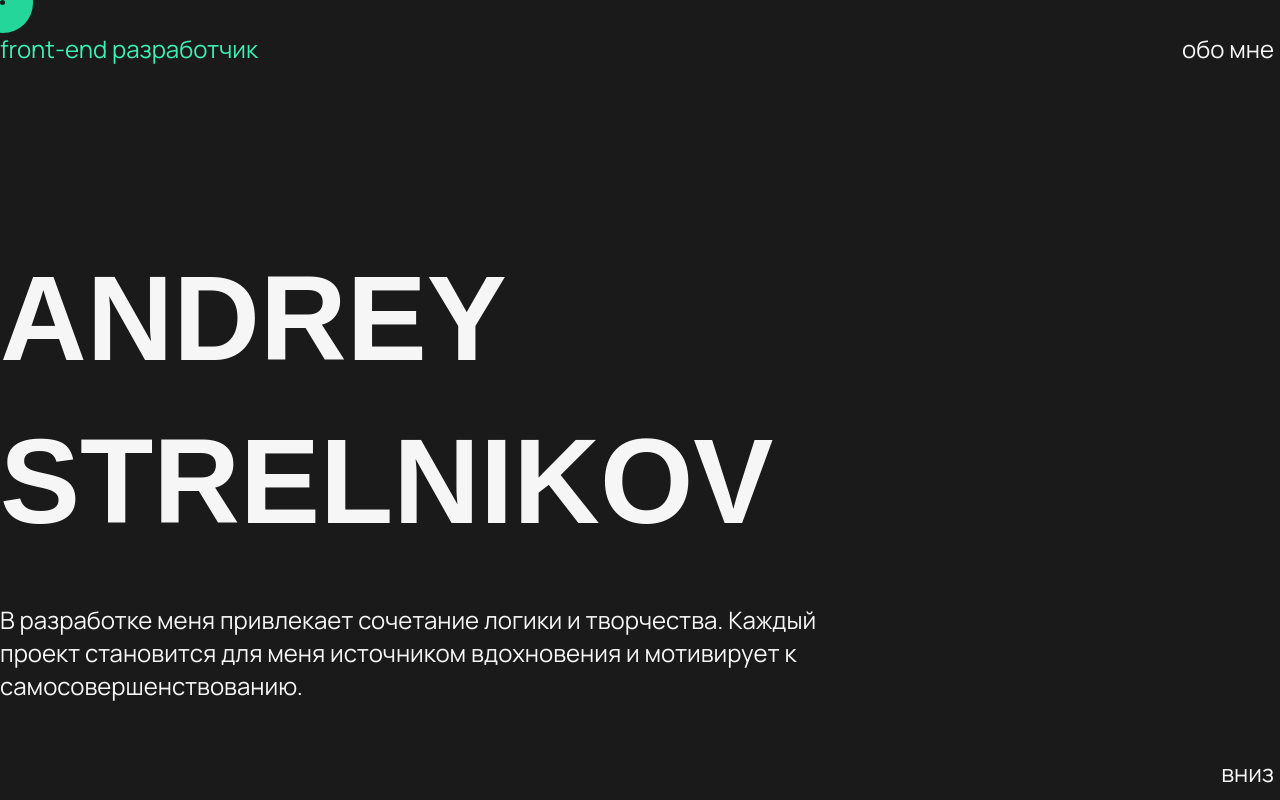
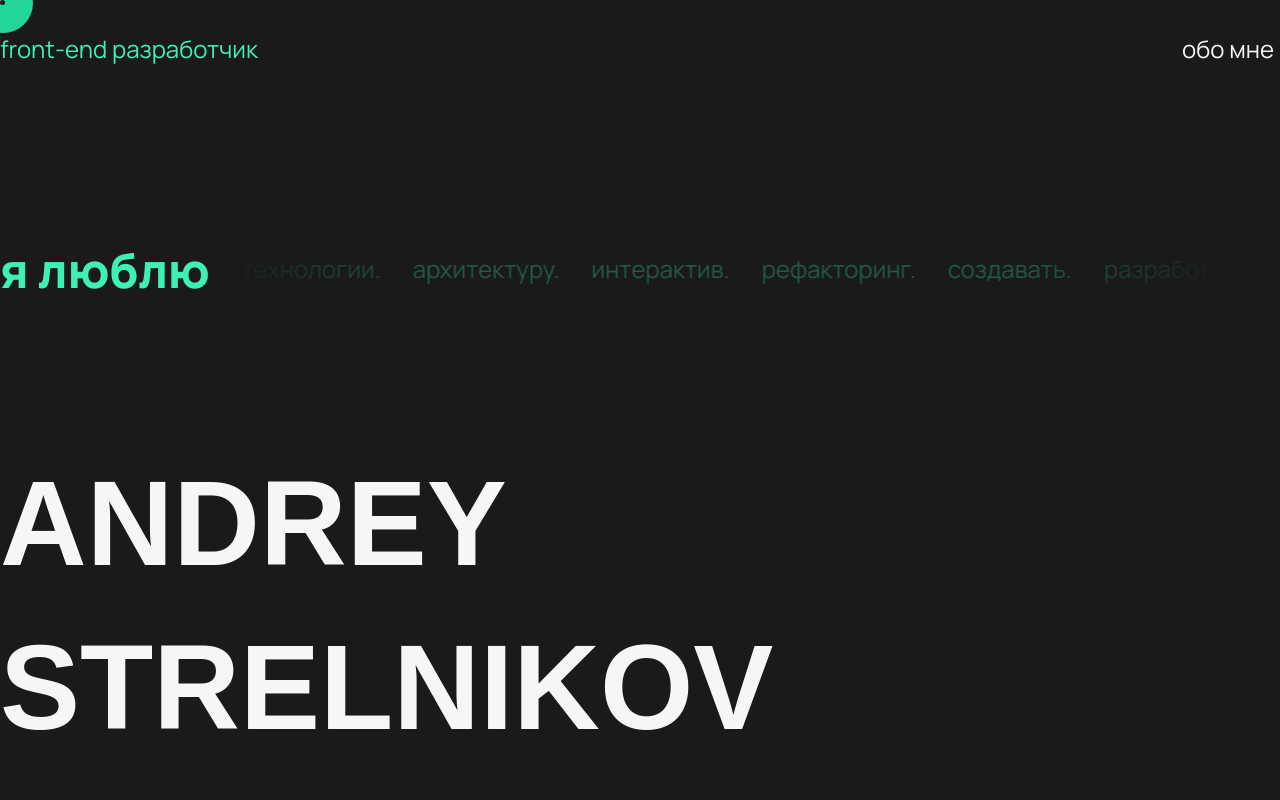
Before and after one commit to AndStrel/MyBuisnessCard, a React (Vite) app: page /home in a window 1280 px wide. Shown: the top 800 px of the page. Built offline with nearby package versions, Linux system fonts and the light colour scheme.

Commit message:
first option added

```diff
--- /dev/null
+++ b/src/components/carouselNew/carouselNew.tsx
@@ -0,0 +1,6 @@
+import { CarouselNewUI } from '@components/ui/carouselNew';
+import { words } from '@utils/constants';
+
+export const CarouselNew: React.FC = () => {
+  return <CarouselNewUI words={words} />;
+};
--- /dev/null
+++ b/src/components/carouselNew/index.ts
@@ -0,0 +1 @@
+export { CarouselNew } from './carouselNew';
--- /dev/null
+++ b/src/components/ui/carouselNew/carouselNew.module.scss
@@ -0,0 +1,101 @@
+@use '/src/styles/utils/variables.scss' as *;
+@use '/src/styles/utils/mixins.scss' as *;
+
+.container {
+  @include flex-center;
+  color: $colorAccent;
+  overflow: hidden;
+}
+
+.carousel {
+  @include flex-start;
+  flex-wrap: wrap;
+  overflow: hidden;
+  width: 100%;
+  white-space: nowrap;
+
+  &__wordContainer {
+    display: flex;
+    align-items: center;
+
+    &.staticContainer {
+      width: min-content;
+    }
+
+    &.dinamicContainer {
+     width: 100%; /* или используйте другие пропорции в зависимости от дизайна */
+    max-width: 1000px; /* Ограничение максимальной ширины */
+    min-width: 150px; /* Ограничение минимальной ширины */
+      position: relative;
+      overflow: hidden;
+      // flex: 1;
+      &:before,
+      &:after {
+        content: '';
+        position: absolute;
+        top: 0;
+        bottom: 0;
+        width: 20%; /* Ширина градиента */
+        pointer-events: none;
+        z-index: 1;
+      }
+
+      &:before {
+        left: 0;
+        background: linear-gradient(to right, #1a1a1a, rgba(255, 255, 255, 0));
+      }
+
+      &:after {
+        right: 0;
+        background: linear-gradient(to left, #1a1a1a, rgba(255, 255, 255, 0));
+      }
+    }
+  }
+
+  &__fixedText {
+    @include active-words;
+  }
+}
+
+.word {
+  @include disabled-words;
+  margin: 0 1rem;
+  transition: all 0.5s ease;
+  &:hover {
+    @include active-words;
+  }
+}
+
+.marquee {
+  display: flex;
+  align-items: center;
+  animation: scroll $animation-speed linear infinite;
+  will-change: transform; /* Улучшает производительность анимации */
+  &:hover {
+    animation-play-state: paused;
+  }
+}
+
+@keyframes scroll {
+  0% {
+    transform: translateX(0);
+  }
+  100% {
+    transform: translateX(-50%); /* Смещение на половину длины строки */
+  }
+}
+
+
+// @media (max-width: 768px) {
+//   .carousel__wordContainer {
+//     &.dinamicContainer {
+//       width: 80%;
+//       max-width: 250px;
+//     }
+//   }
+
+//   .word {
+//     font-size: 18px;
+//     margin: 0 0.5rem;
+//   }
+// }
--- /dev/null
+++ b/src/components/ui/carouselNew/carouselNewUi.tsx
@@ -0,0 +1,38 @@
+import clsx from 'clsx';
+import styles from './carouselNew.module.scss';
+
+interface Props {
+  words: string[];
+}
+
+export const CarouselNewUI: React.FC<Props> = ({ words }) => {
+  return (
+    <section className={clsx(styles.container, styles.carouselContainer)}>
+      <div className={styles.carousel}>
+        <div
+          className={clsx(
+            styles.carousel__wordContainer,
+            styles.staticContainer,
+          )}
+        >
+          <span className={styles.carousel__fixedText}>я люблю</span>
+        </div>
+        <div
+          className={clsx(
+            styles.carousel__wordContainer,
+            styles.dinamicContainer,
+          )}
+        >
+          {/* Основная строка с дублированием слов */}
+          <div className={styles.marquee}>
+            {words.concat(words).map((word, index) => (
+              <div key={index} className={styles.word}>
+                {word}
+              </div>
+            ))}
+          </div>
+        </div>
+      </div>
+    </section>
+  );
+};
--- /dev/null
+++ b/src/components/ui/carouselNew/index.ts
@@ -0,0 +1 @@
+export { CarouselNewUI } from './carouselNewUi';
--- a/src/components/ui/pages/homePage/homePageUI.tsx
+++ b/src/components/ui/pages/homePage/homePageUI.tsx
@@ -4,12 +4,14 @@ import { Header } from '@components/header';
 // import { Portfolio } from '@components/portfolio';
 import { Showcase } from '@components/showcase';
 import styles from './homePage.module.scss';
+import { CarouselNew } from '@components/carouselNew';
 
 export const HomePageUI: React.FC = () => {
   return (
     <div className={styles.home}>
       <Header />
       <main className={styles.main}>
+        <CarouselNew />
         <Showcase />
         <Carousel />
         {/* <Portfolio /> */}
--- a/src/styles/utils/variables.scss
+++ b/src/styles/utils/variables.scss
@@ -3,3 +3,4 @@ $colorDark: #1a1a1a;
 $colorAccent: #3ef0b3;
 $fontManrope: 'Manrope', sans-serif;
 $fontNunitoSans: 'Nunito Sans', sans-serif;
+$animation-speed: 20s;
```
